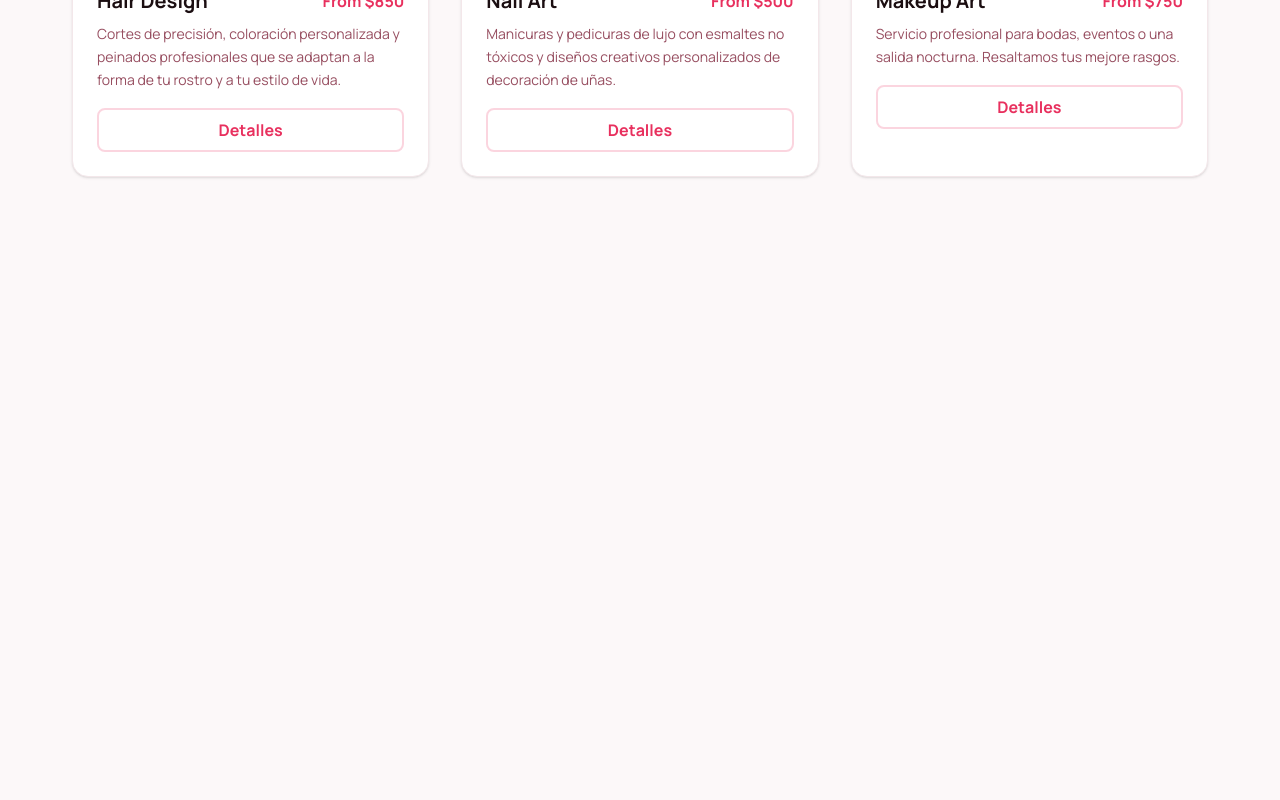
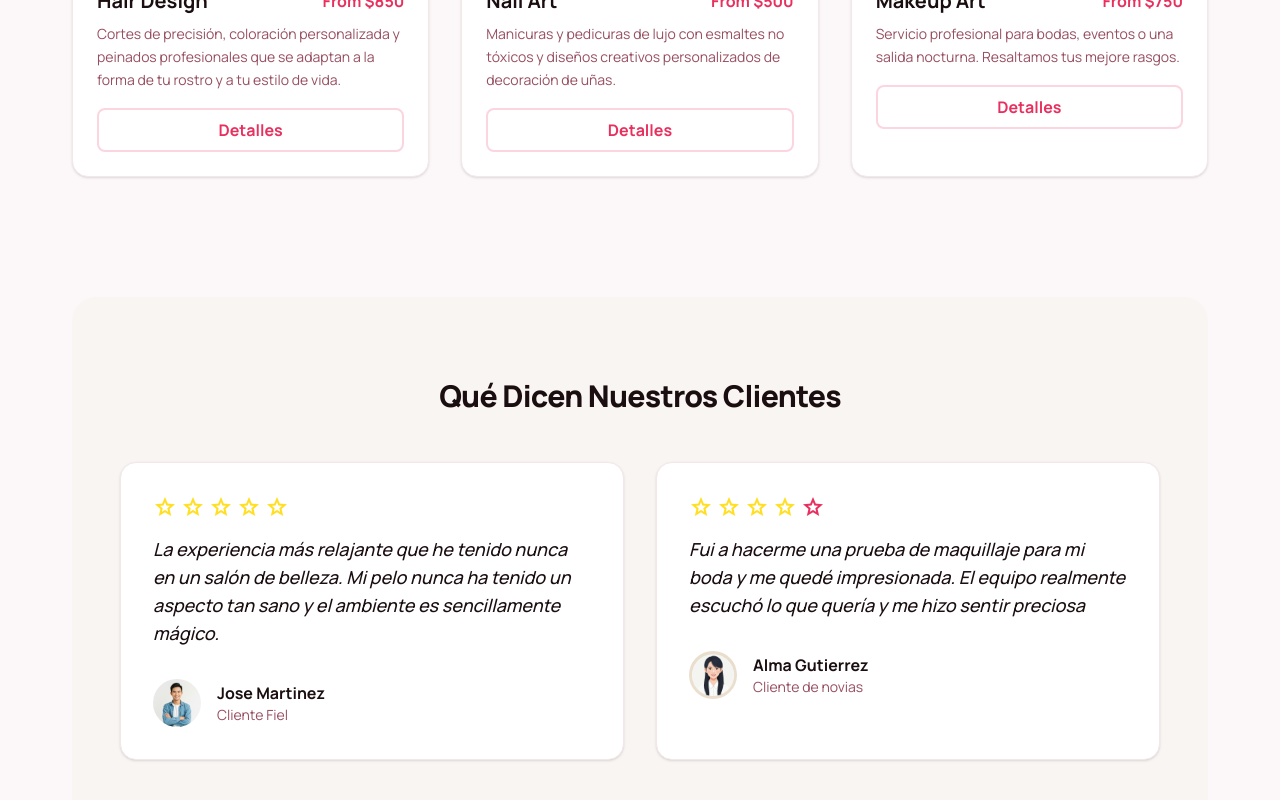
Before and after one commit to SergioPower/radiance-salon, a React (Vite) app: page / in a window 1280 px wide. Shown: the part 2037-2837 px from the top of the page. Before the commit the page ends 2294 px from the top, so only its background shows below. Built offline with nearby package versions, Linux system fonts and the light colour scheme.

Commit message:
feat: add Testimonials section with client feedback and avatars to Home page feat: create CardClient component for displaying client testimonials feat: create CardService component for service details feat: update Services component to use CardService feat: add avatar images for testimonials

```diff
--- /dev/null
+++ b/src/pages/Home/CardClient.jsx
@@ -0,0 +1,39 @@
+export default function CardClient({ rating, quote, name, role, avatar }) {
+
+	return (
+		<article className="bg-white dark:bg-[#2d181d] p-8 rounded-2xl shadow-sm border border-[#f3e7ea] dark:border-[#3a2228] flex flex-col gap-4 relative">
+
+			<div className="flex gap-1">
+				{[...Array(5)].map((_, i) => (
+					<span
+						key={i}
+						className={`material-symbols-outlined fill-1 ${i < rating ? "text-yellow-300" : "text-primary"
+							}`}
+					>
+						star
+					</span>
+				))}
+			</div>
+			<p className="text-lg italic text-[#1b0e11] dark:text-white font-medium">
+				{quote}
+			</p>
+			<div className="flex items-center gap-4 mt-4">
+				<img
+					src={avatar}
+					alt="Portrait of a happy customer"
+					loading="lazy"
+					decoding="async"
+					className="size-12 rounded-full object-cover object-center"
+				/>
+				<div>
+					<p className="font-bold">
+						{name}
+					</p>
+					<p className="text-sm text-[#974e60]">
+						{role}
+					</p>
+				</div>
+			</div>
+		</article>
+	)
+}
--- a/src/pages/Home/Home.jsx
+++ b/src/pages/Home/Home.jsx
@@ -2,6 +2,7 @@ import Header from "../../components/layout/Header"
 import Hero from "./Hero"
 import OurStory from "./OurStory"
 import Services from "./Services"
+import Testimonials from "./Testimonials"
 
 
 export default function Home() {
@@ -24,6 +25,10 @@ export default function Home() {
 					description={"Discover our range of professional treatments designed to enhance your natural look."}
 				/>
 
+				<Testimonials
+					title={"Qué Dicen Nuestros Clientes"}
+				/>
+
 			</main>
 		</>
 	)
--- a/src/pages/Home/Services.jsx
+++ b/src/pages/Home/Services.jsx
@@ -1,4 +1,4 @@
-import Card from "./Card"
+import Card from "./CardService"
 import imgHair from "../../assets/img/img-Services-Hair.png"
 import imgNail from "../../assets/img/img-Services-Nail.jpg"
 import imgMakeup from "../../assets/img/img-Services-Makeup.jpg"
--- /dev/null
+++ b/src/pages/Home/Testimonials.jsx
@@ -0,0 +1,38 @@
+import CardClient from "./CardClient"
+import avatar1 from "../../assets/img/avatar1.png"
+import avatar2 from "../../assets/img/avatar2.png"
+
+export default function Testimonials({ title }) {
+	return (
+		<section className="py-20 bg-soft-beige dark:bg-[#1a0c0f] rounded-3xl px-8 sm:px-12 my-10" id="testimonials">
+			<div className="text-center mb-12">
+				<h2 className="text-[#1b0e11] dark:text-white text-3xl font-black leading-tight tracking-tight text-center">
+					{title}
+				</h2>
+			</div>
+
+			<div className="grid grid-cols-1 lg:grid-cols-2 gap-8">
+				<CardClient
+					rating={5}
+					quote={"La experiencia más relajante que he tenido nunca en un salón de belleza. Mi pelo nunca ha tenido un	aspecto tan sano y el ambiente es sencillamente mágico."}
+					name={"Jose Martinez"}
+					role={"Cliente Fiel"}
+					avatar={avatar1}
+				/>
+
+				<CardClient
+					rating={4}
+					quote={"Fui a hacerme una prueba de maquillaje para mi boda y me quedé impresionada. El equipo realmente escuchó lo que quería y me hizo sentir preciosa"}
+					name={"Alma Gutierrez"}
+					role={"Cliente de novias"}
+					avatar={avatar2}
+				/>
+
+			</div>
+
+
+
+		</section>
+	)
+
+}
```
Also changed, not shown: src/assets/img/avatar1.png (added), src/assets/img/avatar2.png (added), src/pages/Home/CardService.jsx (renamed from src/pages/Home/Card.jsx).
